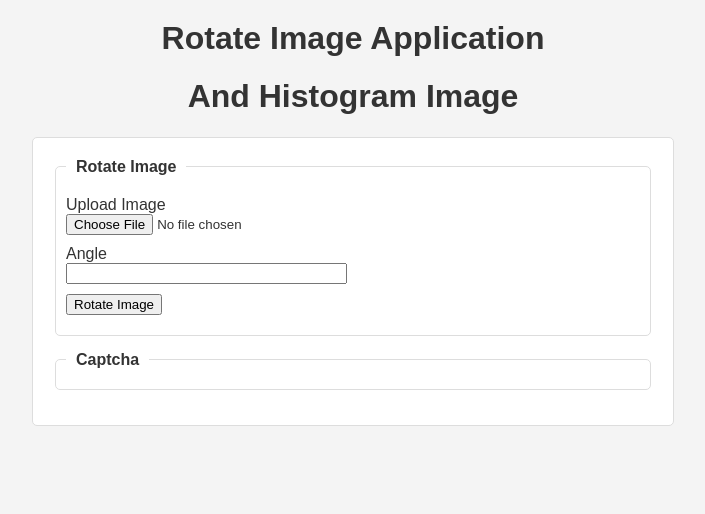
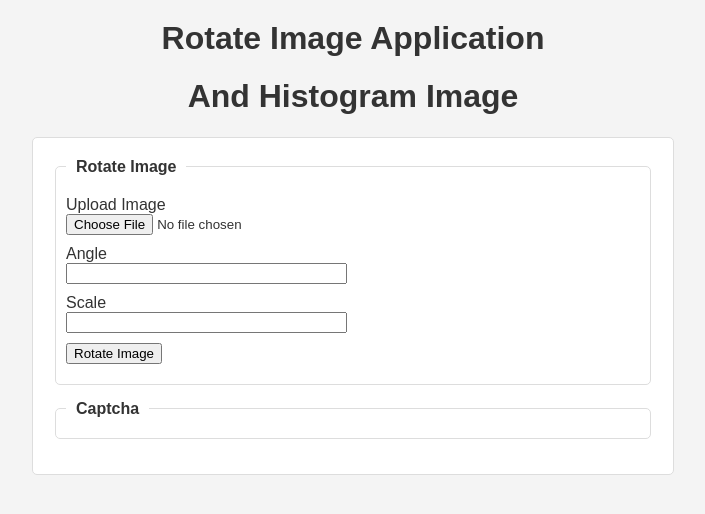
Before and after one commit to FlaZ1k/webrazb, a Flask app: page / in a window 1280 px wide. Shown: the top 514 px of the page, without its empty margins (287-992 px from the left). Run offline with Flask 3, Linux system fonts and the light colour scheme; some libraries are stand-ins or nearby versions.

Commit message:
Update index.html

```diff
--- a/templates/index.html
+++ b/templates/index.html
@@ -30,6 +30,10 @@
                 {{ form.angle.label }}<br>
                 {{ form.angle(size=32) }}
             </p>
+            <p>
+                {{ form.scale.label }}<br>
+                {{ form.scale(size=32) }}
+            </p>
             <p>{{ form.submit() }}</p>
         </fieldset>
         <fieldset>
```
